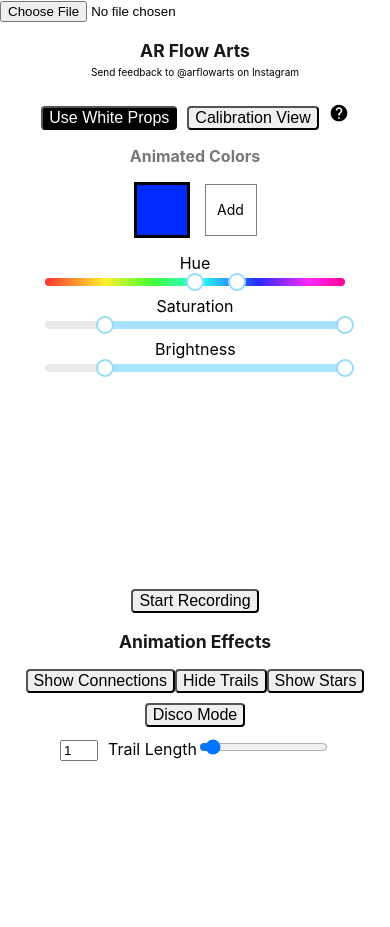
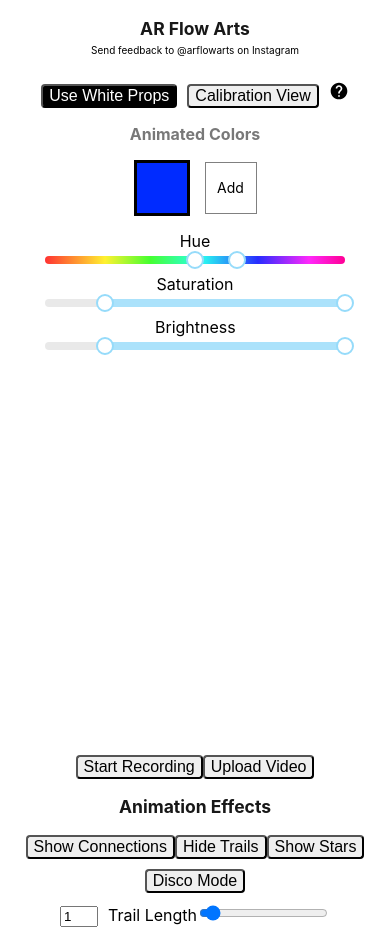
Before and after one commit to ianboru/juggle-tracker-js, a React app: page / in a window 390 px wide. Before the commit the page ends 844 px from the top, so only its background shows below. Built offline with nearby package versions, Linux system fonts and the light colour scheme; no server answers.

Commit message:
finishing upload video workflow

```diff
--- a/src/App.css
+++ b/src/App.css
@@ -1,6 +1,9 @@
 .App {
   text-align: center;
 }
+.invisible {
+  display: none;
+ }
 button {
   border-radius: 4px;
 }
@@ -57,7 +60,7 @@ canvas{
     height: auto;
   }
 }
-video{
+.live-video{
   width: 100%;
   height: auto;
 }
--- a/src/App.js
+++ b/src/App.js
@@ -12,7 +12,6 @@ import {
   MdHelp
 } from "react-icons/md"
 //@observer
-import ReactPlayer from 'react-player'
 
 const calibrateHelp = `Calibration Process:\n
 1: Click 'Calibration View'
@@ -546,6 +545,7 @@ class App extends Component {
     let URL = window.URL || window.webkitURL
 
     let file = this.input.files[0]
+    if(!file){return}
     let type = file.type
     let canPlay = this.uploadedVideo.canPlayType(type)
     if (canPlay === '') canPlay = 'no'
@@ -582,11 +582,18 @@ class App extends Component {
         )
 
     })
-
+    const fileButton = this.input ? <button style={{'fontSize':'12pt'}} onClick={()=>{this.input.click()}}>Upload Video</button> : null
+    let playUploadedButton
+    if(this.input){
+      playUploadedButton = this.input.files[0] ? <button style={{'fontSize':'12pt'}} onClick={()=>{this.input.click()}}>Upload Video</button> : null
+    }
     const videoControls =
       <div>
         <div style={{'marginBottom' :'10px'}}>
           <button style={{'fontSize':'12pt'}} id="record" onClick={this.toggleRecording}>Start Recording</button>
+          <input className='invisible' type="file" accept="video/*" ref={ref => this.input = ref} src={this.state.videoFile} onChange={this.handleFile}/>
+          {fileButton}
+          {playUploadedButton}
         </div>
       </div>
 
@@ -602,7 +609,8 @@ class App extends Component {
           <input style={{ "marginRight" : "10px", "width" : "30px"}} value={this.state.trailLength}/><label>Trail Length</label>
           <input  name="ls" type="range" min={0} max={20} value={this.state.trailLength} onChange={this.handleTrailLength}/>
         </div>
-        <video hidden={true} muted playsInline autoPlay className="invisible" ref={ref => this.video = ref}></video>
+        <video hidden={true} muted playsInline autoPlay className="invisible live-video" ref={ref => this.video = ref}></video>
+        <video hidden={true} muted playsInline autoPlay className="invisible live-video" ref={ref => this.uploadedVideo = ref}></video>
       </div>
 
     const openInBrowser =
@@ -691,8 +699,6 @@ class App extends Component {
     // TOP LAYER
     return (
       <div>
-        <input type="file" accept="video/*" ref={ref => this.input = ref} src={this.state.videoFile} onChange={this.handleFile}/>
-         <video hidden={true} controls muted playsInline autoPlay ref={ref => this.uploadedVideo = ref}></video>
 
         {app}
         {openInBrowser}
--- /dev/null
+++ b/src/recorder.css
@@ -0,0 +1,13 @@
+@media screen and (max-width: 992px) {
+  video{
+    width: 640px;
+    height: auto;
+  }
+}
+@media screen and (max-width: 600px) {
+  video{
+    display: block;
+    width: 375px;
+    height: auto;
+  }
+}
--- a/src/recorder.js
+++ b/src/recorder.js
@@ -1,5 +1,5 @@
 import React, { Component } from 'react';
-
+import './recorder.css'
 class Recorder extends Component {
 // The nested try blocks will be simplified when Chrome 47 moves to Stable
   state = {
```
